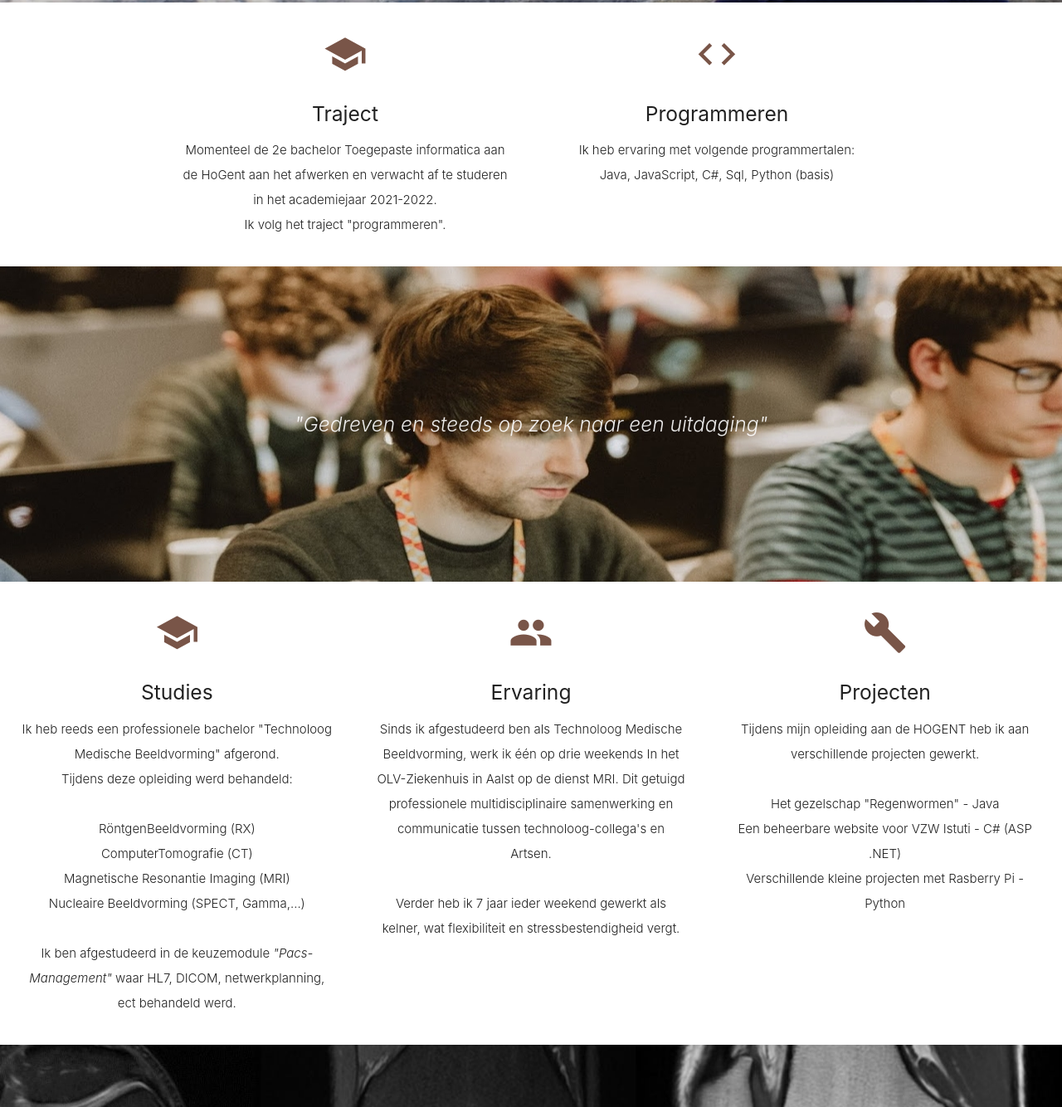
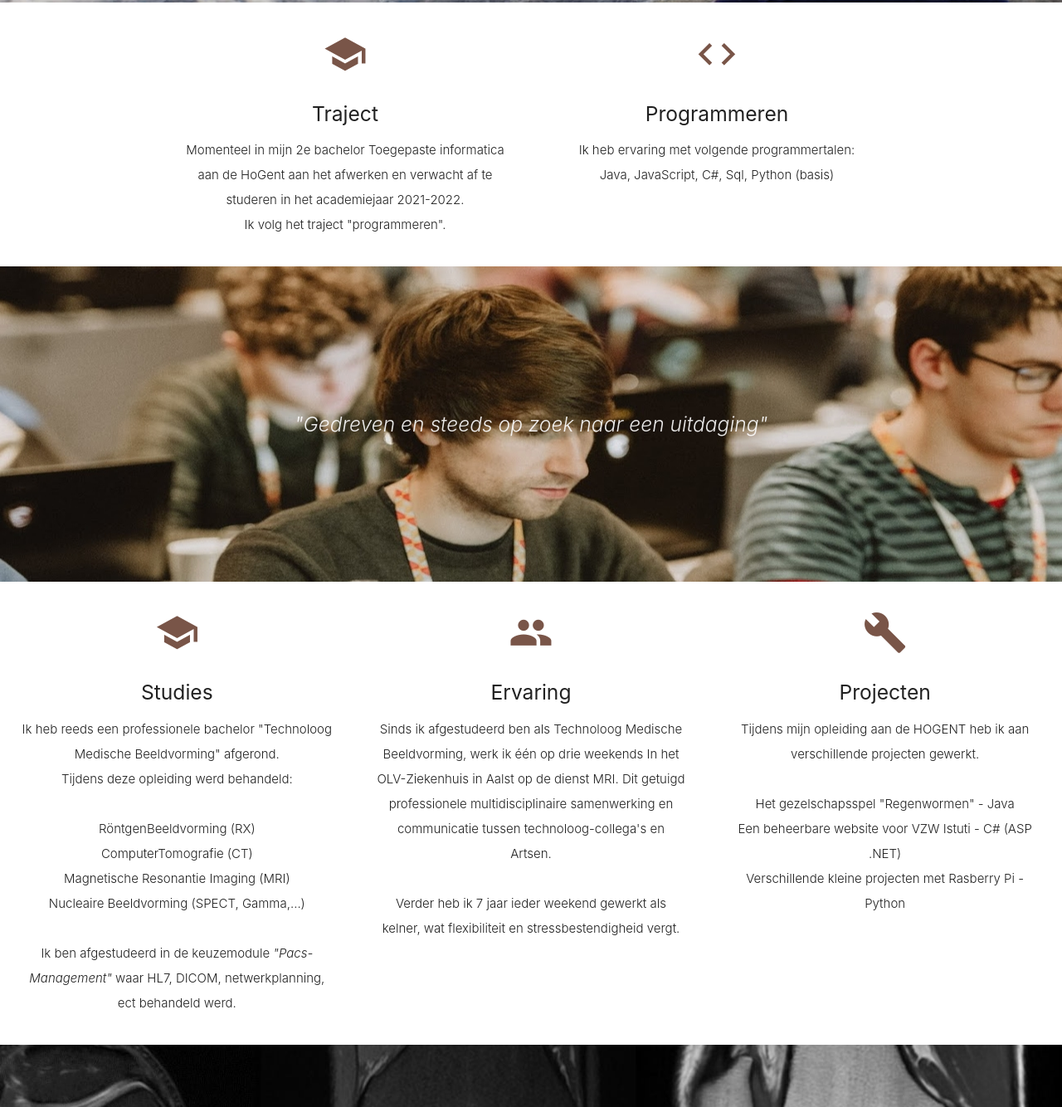
Before and after one commit to GlennBeeckman/PortFolioAf, a plain HTML site: page index.html in a window 1280 px wide. Shown: the part 441-1775 px from the top of the page at 83% size. Drawn offline with nearby package versions, Linux system fonts and the light colour scheme.

Commit message:
bugfixes

```diff
--- a/index.html
+++ b/index.html
@@ -63,7 +63,7 @@
             <h2 class="center brown-text"><i class="material-icons">school</i></h2>
             <h5 class="center">Traject</h5>
 
-            <p class="light center">Momenteel de 2e bachelor Toegepaste informatica aan de HoGent aan het afwerken en verwacht af te studeren in het academiejaar 2021-2022.
+            <p class="light center">Momenteel in mijn 2e bachelor Toegepaste informatica aan de HoGent aan het afwerken en verwacht af te studeren in het academiejaar 2021-2022.
              <br> Ik volg het traject "programmeren".</p>
           </div>
         </div>
@@ -137,11 +137,10 @@
 
         <p class="light center">
           Tijdens mijn opleiding aan de HOGENT heb ik aan verschillende projecten gewerkt. <br><br>
-          Het gezelschap "Regenwormen" - Java <br>
+          Het gezelschapsspel "Regenwormen" - Java <br>
           Een beheerbare website voor VZW Istuti - C# (ASP .NET)<br>
           Verschillende kleine projecten met Rasberry Pi - Python <br>
           <br>
-
         </p>
       </div>
     </div>
```
